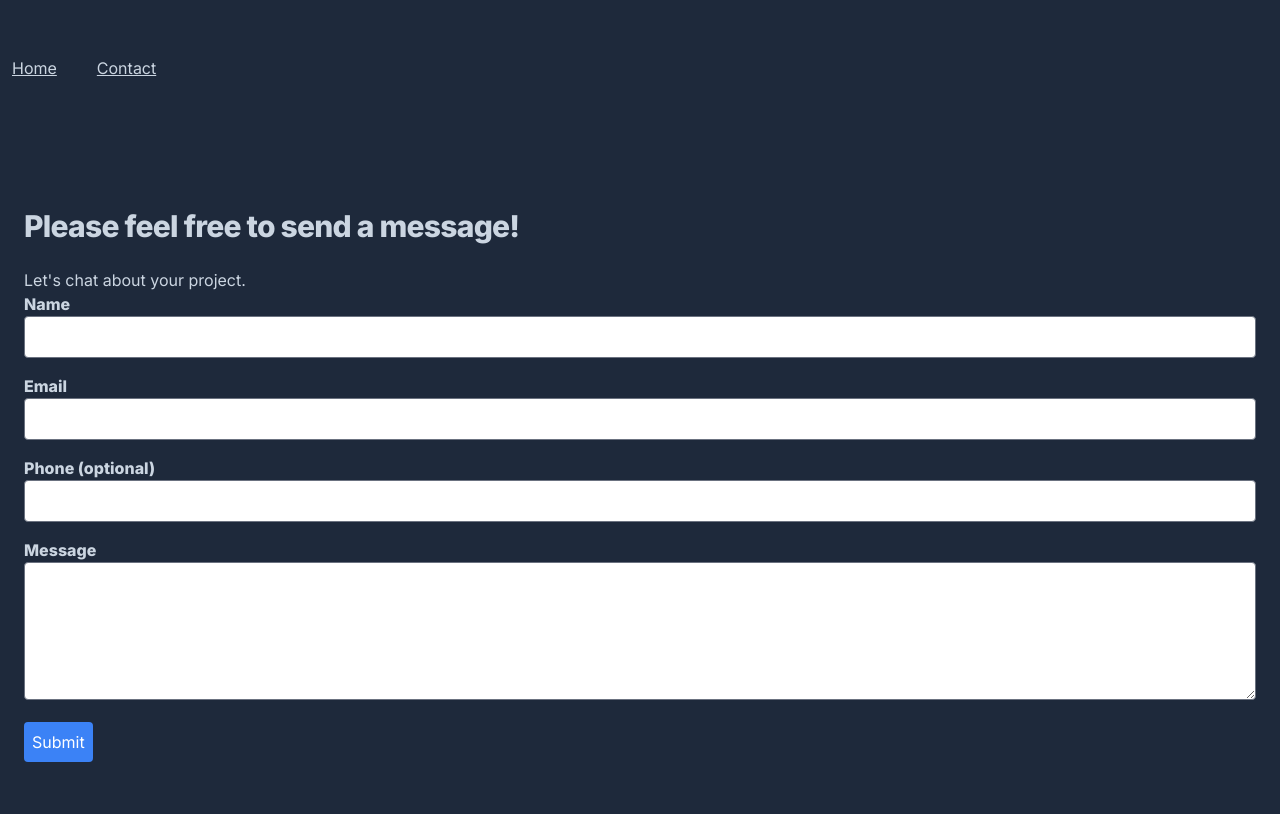
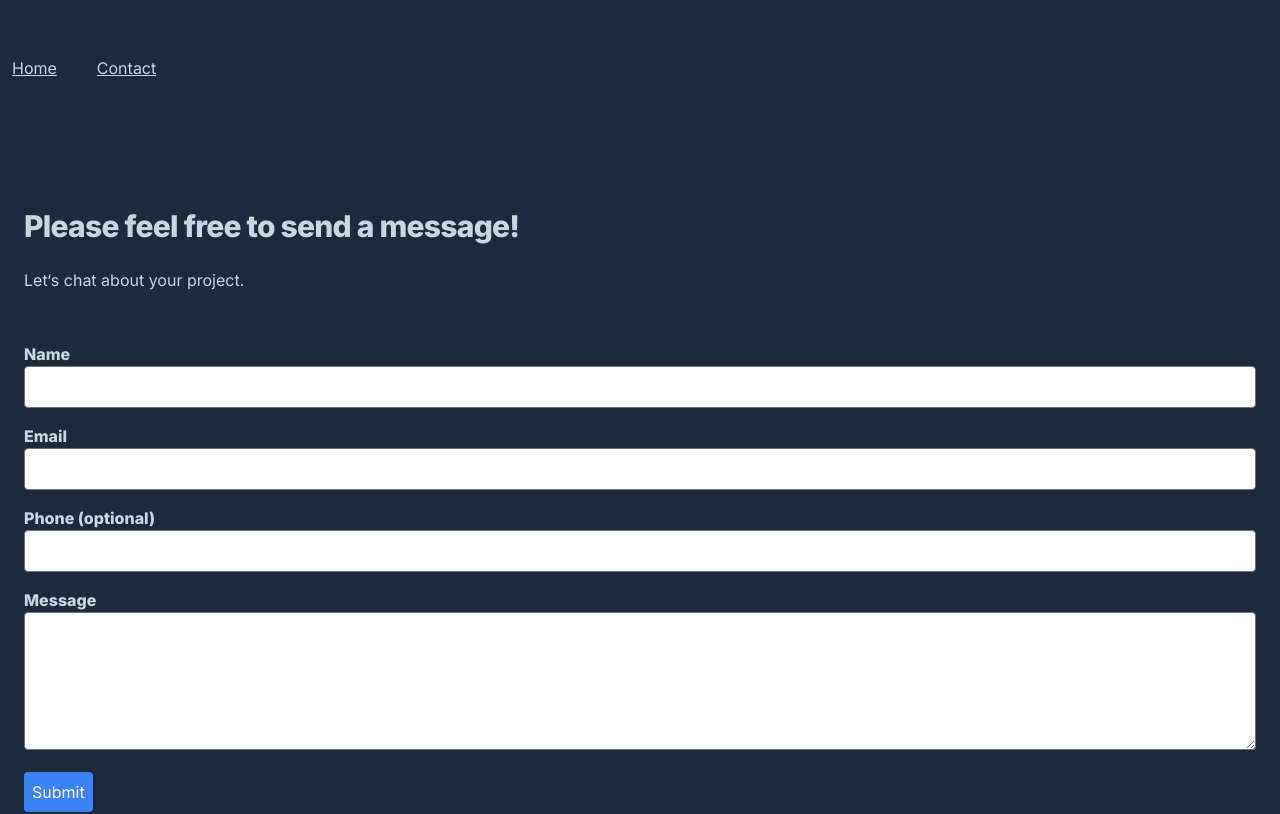
Before and after one commit to paularntz/paul_arntz_mixes, a Next.js app: page /messages/contact in a window 1280 px wide. Shown: the top 814 px of the page. Built offline with nearby package versions, Linux system fonts and the light colour scheme.

Commit message:
update contact message and add contact menu item. 2

```diff
--- a/app/messages/contact/page.js
+++ b/app/messages/contact/page.js
@@ -33,8 +33,10 @@ export default function ContactForm() {
 
   return (
     <div className="container mx-auto p-6">
-      <h1 className="text-3xl font-bold mb-6">Please feel free to send a message!</h1>
-      <p>Let's chat about your project.</p>
+      <div style={{ marginBottom: 50 }} >
+        <h1 className="text-3xl font-bold mb-6">Please feel free to send a message!</h1>
+        <p>Let&lsquo;s chat about your project.</p>
+      </div>
 
       <form onSubmit={handleSubmit} className="space-y-4">
         <div>
@@ -46,7 +48,7 @@ export default function ContactForm() {
             required
             value={formData.name}
             onChange={handleChange}
-            className="w-full p-2 border rounded"
+            className="w-full p-2 border rounded text-black"
           />
         </div>
         <div>
@@ -58,7 +60,7 @@ export default function ContactForm() {
             required
             value={formData.email}
             onChange={handleChange}
-            className="w-full p-2 border rounded"
+            className="w-full p-2 border rounded text-black"
           />
         </div>
         <div>
@@ -69,7 +71,7 @@ export default function ContactForm() {
             id="phone"
             value={formData.phone}
             onChange={handleChange}
-            className="w-full p-2 border rounded"
+            className="w-full p-2 border rounded text-black"
           />
         </div>
         <div>
@@ -80,7 +82,7 @@ export default function ContactForm() {
             required
             value={formData.message}
             onChange={handleChange}
-            className="w-full p-2 border rounded"
+            className="w-full p-2 border rounded text-black"
             rows="5"
           />
         </div>
```
